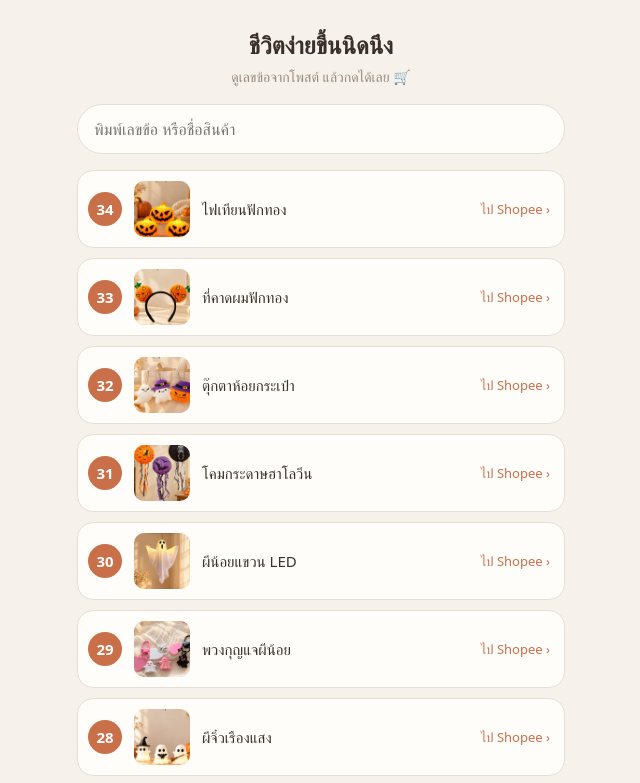
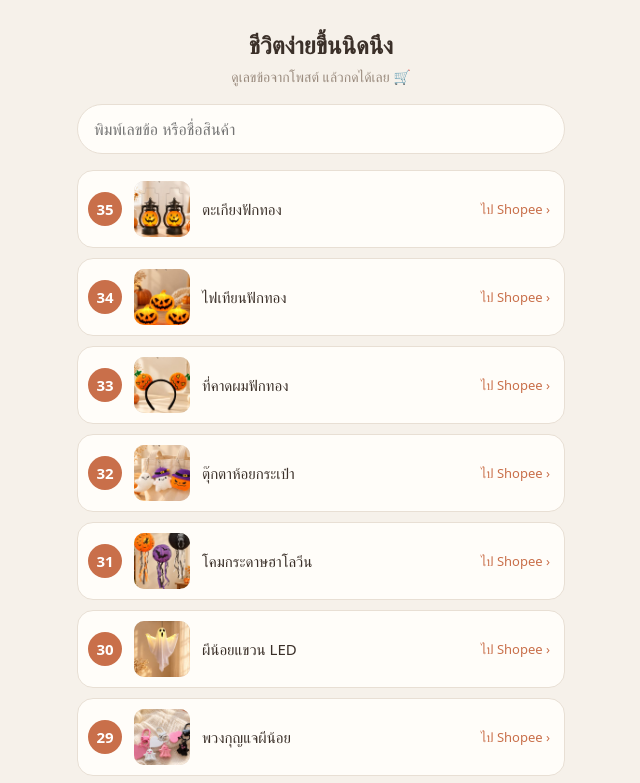
Before and after one commit to chaiprompanawit-alt/lifeeasier, a plain HTML site: page index.html in a window 1280 px wide. Shown: the top 783 px of the page, without its empty margins (319-959 px from the left). Drawn offline with Linux system fonts and the light colour scheme; a web font is replaced by a local one.

Commit message:
อัปเดตรายการสินค้า

```diff
--- a/index.html
+++ b/index.html
@@ -15,6 +15,7 @@
 <h1>ชีวิตง่ายขึ้นนิดนึง</h1><p class="sub">ดูเลขข้อจากโพสต์ แล้วกดได้เลย 🛒</p>
 <input id="q" type="search" inputmode="search" placeholder="พิมพ์เลขข้อ หรือชื่อสินค้า">
 <div id="list">
+<a class="card" href="https://s.shopee.co.th/4B0jzgB3Kv" data-q="35 ตะเกียงฟักทอง" rel="noopener"><span class="n">35</span><img src="thumbs/35.jpg" alt="" loading="lazy"><span class="t">ตะเกียงฟักทอง</span><span class="go">ไป Shopee ›</span></a>
 <a class="card" href="https://s.shopee.co.th/gQrpEHUhf" data-q="34 ไฟเทียนฟักทอง" rel="noopener"><span class="n">34</span><img src="thumbs/34.jpg" alt="" loading="lazy"><span class="t">ไฟเทียนฟักทอง</span><span class="go">ไป Shopee ›</span></a>
 <a class="card" href="https://s.shopee.co.th/3LRd0DLtFR" data-q="33 ที่คาดผมฟักทอง" rel="noopener"><span class="n">33</span><img src="thumbs/33.jpg" alt="" loading="lazy"><span class="t">ที่คาดผมฟักทอง</span><span class="go">ไป Shopee ›</span></a>
 <a class="card" href="https://s.shopee.co.th/Lo1QftdVU" data-q="32 ตุ๊กตาห้อยกระเป๋า" rel="noopener"><span class="n">32</span><img src="thumbs/32.jpg" alt="" loading="lazy"><span class="t">ตุ๊กตาห้อยกระเป๋า</span><span class="go">ไป Shopee ›</span></a>
```
Also changed, not shown: thumbs/35.jpg (added).
